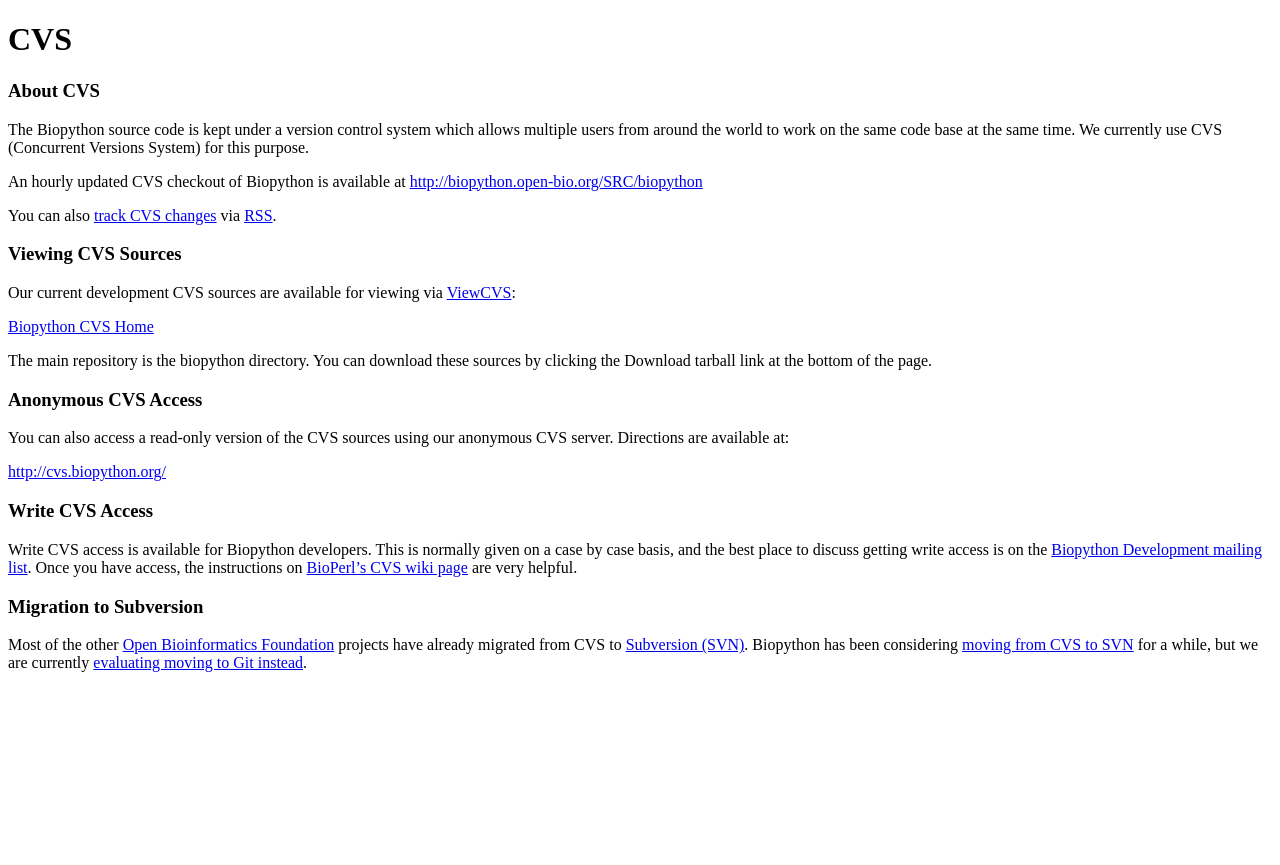
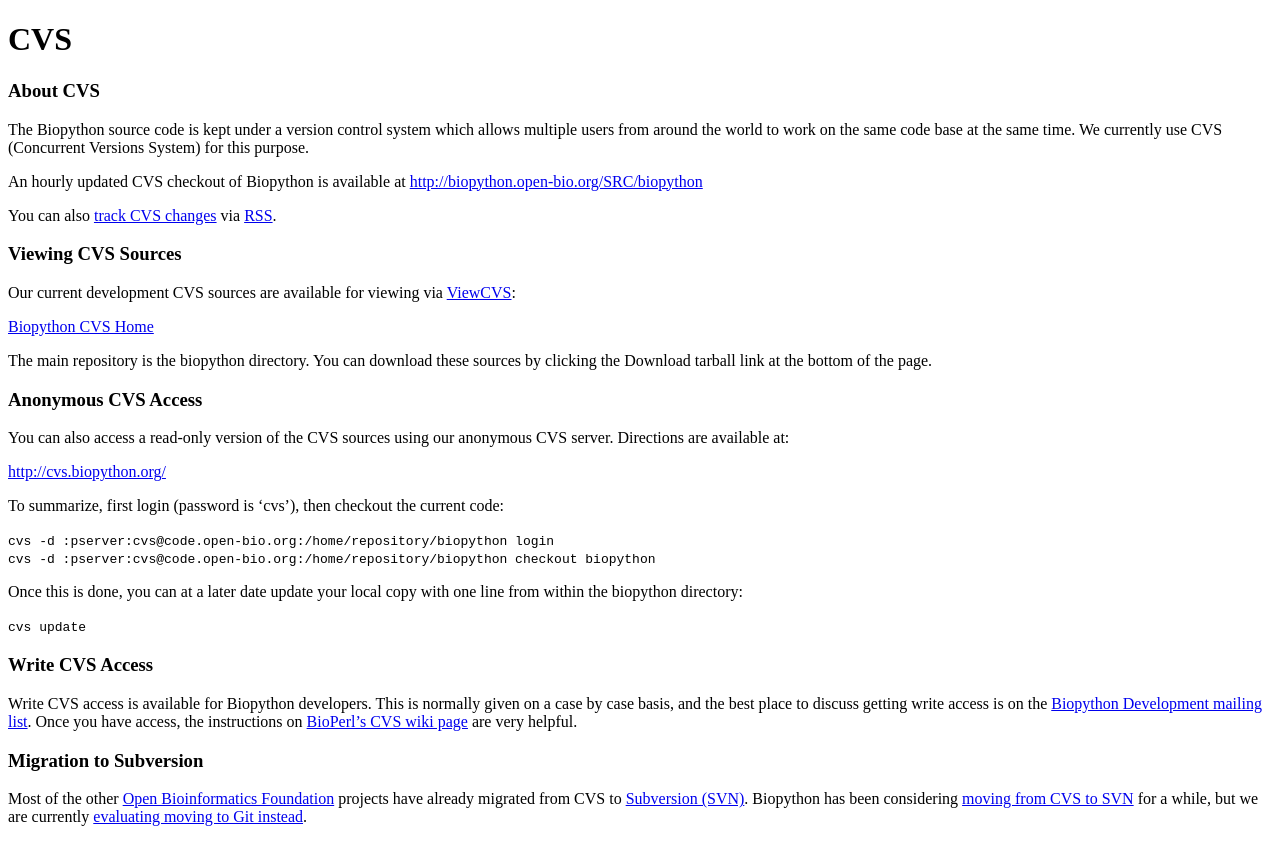
Before and after one commit to biopython/biopython.github.io, a Jekyll site: the page built from wiki/CVS.md, in a window 1280 px wide. Shown: the top 865 px of the page. Built offline with Jekyll 4.4.1, drawn with Linux system fonts in a browser that asks for light colours.

Commit message:
/* Anonymous CVS Access */ Basic instructions

```diff
--- a/wiki/CVS.md
+++ b/wiki/CVS.md
@@ -35,6 +35,17 @@ anonymous CVS server. Directions are available at:
 
 [<http://cvs.biopython.org/>](http://cvs.biopython.org/)
 
+To summarize, first login (password is 'cvs'), then checkout the current
+code:
+
+`cvs -d :pserver:cvs@code.open-bio.org:/home/repository/biopython login`
+`cvs -d :pserver:cvs@code.open-bio.org:/home/repository/biopython checkout biopython`
+
+Once this is done, you can at a later date update your local copy with
+one line from within the biopython directory:
+
+`cvs update`
+
 ### Write CVS Access
 
 Write CVS access is available for Biopython developers. This is normally
```
Also changed, not shown: 1 other file.
